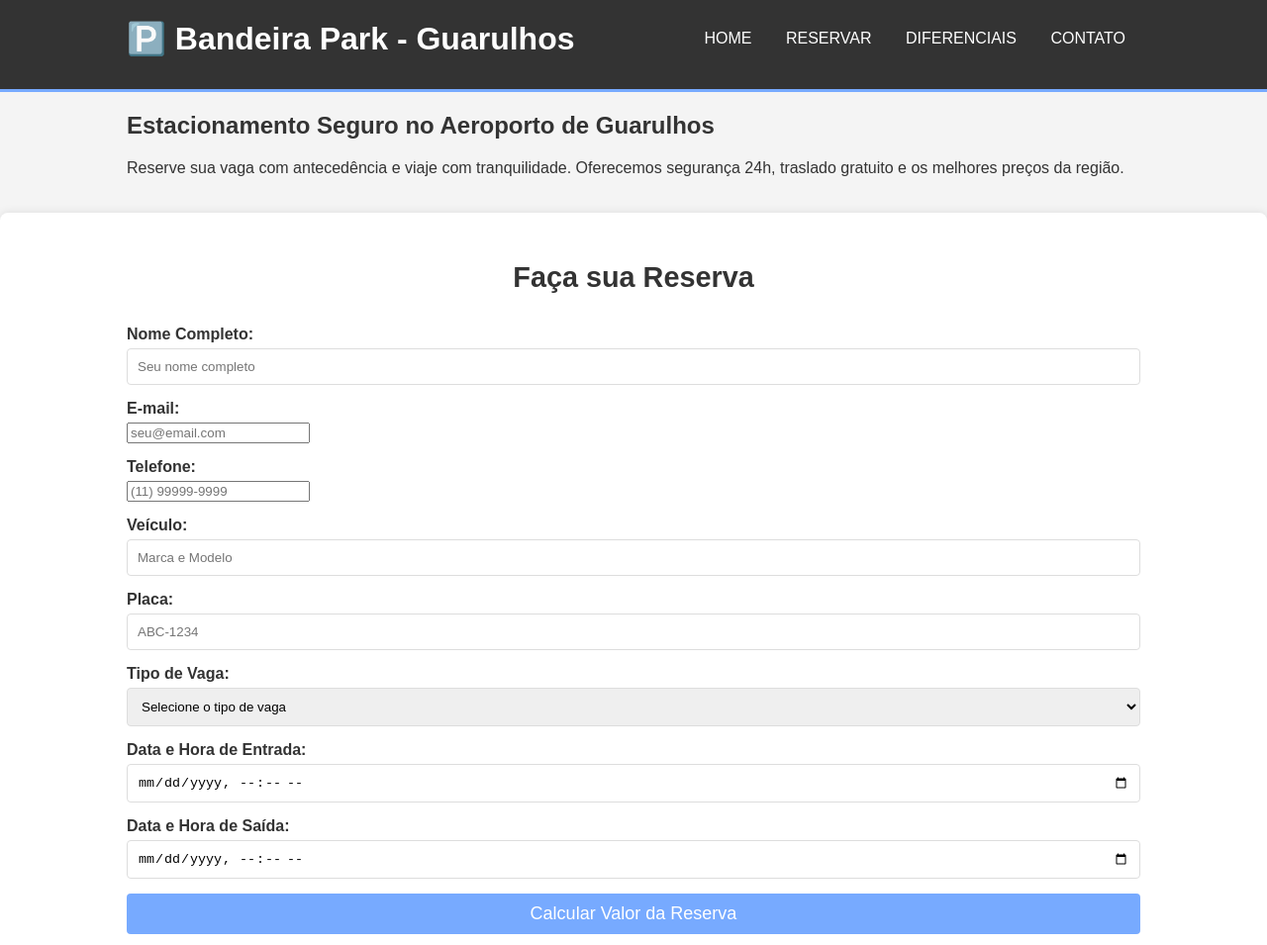
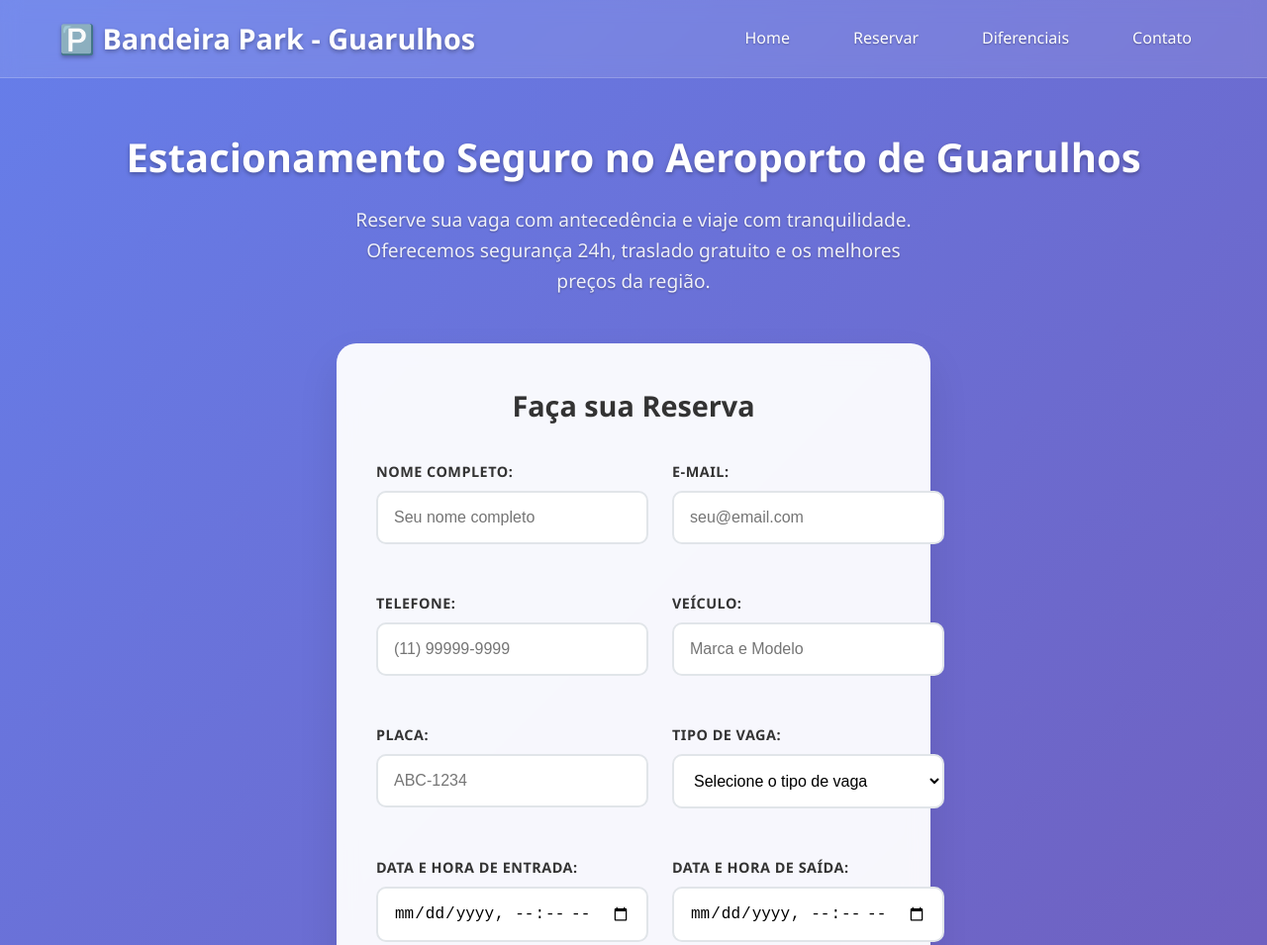
Before and after one commit to checkouttestste12/estacionamento, a plain HTML site: page index.html in a window 1280 px wide. Shown: the top 955 px of the page at 99% size. Drawn offline with Linux system fonts and the light colour scheme.

Commit message:
Update style.css

```diff
--- a/style.css
+++ b/style.css
@@ -1,112 +1,272 @@
-body {
-    font-family: Arial, sans-serif;
+* {
     margin: 0;
     padding: 0;
-    background-color: #f4f4f4;
+    box-sizing: border-box;
+}
+
+body {
+    font-family: 'Segoe UI', Tahoma, Geneva, Verdana, sans-serif;
+    line-height: 1.6;
     color: #333;
+    background: linear-gradient(135deg, #667eea 0%, #764ba2 100%);
+    min-height: 100vh;
 }
 
 .container {
-    width: 80%;
-    margin: auto;
-    overflow: hidden;
+    max-width: 1200px;
+    margin: 0 auto;
+    padding: 0 20px;
 }
 
+/* Header Styles */
 header {
-    background: #333;
-    color: #fff;
-    padding-top: 20px;
-    min-height: 70px;
-    border-bottom: #77aaff 3px solid;
+    background: rgba(255, 255, 255, 0.1);
+    backdrop-filter: blur(10px);
+    border-bottom: 1px solid rgba(255, 255, 255, 0.2);
+    padding: 1rem 0;
+    position: sticky;
+    top: 0;
+    z-index: 100;
+}
+
+.header-content {
+    display: flex;
+    justify-content: space-between;
+    align-items: center;
 }
 
 header h1 {
-    float: left;
-    margin: 0;
+    color: white;
+    font-size: 1.8rem;
+    font-weight: 700;
+    text-shadow: 0 2px 4px rgba(0,0,0,0.3);
 }
 
-header nav {
-    float: right;
-    margin-top: 10px;
+header nav ul {
+    display: flex;
+    list-style: none;
+    gap: 2rem;
 }
 
-header ul {
-    margin: 0;
-    padding: 0;
-    list-style: none;
+header nav a {
+    color: white;
+    text-decoration: none;
+    font-weight: 500;
+    padding: 0.5rem 1rem;
+    border-radius: 25px;
+    transition: all 0.3s ease;
+    text-shadow: 0 1px 2px rgba(0,0,0,0.3);
 }
 
-header li {
-    display: inline;
-    padding: 0 15px;
+header nav a:hover {
+    background: rgba(255, 255, 255, 0.2);
+    transform: translateY(-2px);
 }
 
-header a {
-    color: #fff;
-    text-decoration: none;
-    text-transform: uppercase;
-    font-size: 16px;
+/* Main Content */
+main {
+    padding: 3rem 0;
 }
 
-header a:hover {
-    color: #77aaff;
-    font-weight: bold;
+.hero-section {
+    text-align: center;
+    margin-bottom: 3rem;
 }
 
-#reserva {
-    padding: 20px 0;
-    background: #fff;
-    margin-top: 20px;
-    border-radius: 8px;
-    box-shadow: 0 0 10px rgba(0, 0, 0, 0.1);
+.hero-section h2 {
+    color: white;
+    font-size: 2.5rem;
+    margin-bottom: 1rem;
+    text-shadow: 0 2px 4px rgba(0,0,0,0.3);
 }
 
-#reserva h2 {
-    text-align: center;
-    color: #333;
-    margin-bottom: 20px;
+.hero-section p {
+    color: rgba(255, 255, 255, 0.9);
+    font-size: 1.2rem;
+    max-width: 600px;
+    margin: 0 auto;
+    text-shadow: 0 1px 2px rgba(0,0,0,0.3);
 }
 
-#form-reserva .form-group {
-    margin-bottom: 15px;
+/* Form Styles */
+.form-container {
+    background: rgba(255, 255, 255, 0.95);
+    backdrop-filter: blur(10px);
+    border-radius: 20px;
+    padding: 2.5rem;
+    box-shadow: 0 20px 40px rgba(0, 0, 0, 0.1);
+    max-width: 600px;
+    margin: 0 auto;
 }
 
-#form-reserva label {
-    display: block;
-    margin-bottom: 5px;
-    font-weight: bold;
+.form-grid {
+    display: grid;
+    grid-template-columns: 1fr 1fr;
+    gap: 1.5rem;
+    margin-bottom: 2rem;
 }
 
-#form-reserva input[type="text"],
-#form-reserva input[type="datetime-local"],
-#form-reserva select {
-    width: 100%;
-    padding: 10px;
-    border: 1px solid #ddd;
-    border-radius: 4px;
-    box-sizing: border-box;
+.form-group {
+    margin-bottom: 1.5rem;
 }
 
-#form-reserva button {
-    display: block;
-    width: 100%;
-    padding: 10px;
-    background: #77aaff;
-    color: #fff;
-    border: 0;
-    border-radius: 4px;
-    cursor: pointer;
-    font-size: 18px;
+.form-group.full-width {
+    grid-column: 1 / -1;
 }
 
-#form-reserva button:hover {
-    background: #5588dd;
+.form-group label {
+    display: block;
+    margin-bottom: 0.5rem;
+    font-weight: 600;
+    color: #333;
+    font-size: 0.9rem;
+    text-transform: uppercase;
+    letter-spacing: 0.5px;
 }
 
+.form-group input,
+.form-group select {
+    width: 100%;
+    padding: 1rem;
+    border: 2px solid #e1e5e9;
+    border-radius: 10px;
+    font-size: 1rem;
+    transition: all 0.3s ease;
+    background: white;
+}
+
+.form-group input:focus,
+.form-group select:focus {
+    outline: none;
+    border-color: #667eea;
+    box-shadow: 0 0 0 3px rgba(102, 126, 234, 0.1);
+    transform: translateY(-2px);
+}
+
+.btn-primary {
+    width: 100%;
+    padding: 1.2rem;
+    background: linear-gradient(135deg, #667eea 0%, #764ba2 100%);
+    color: white;
+    border: none;
+    border-radius: 10px;
+    font-size: 1.1rem;
+    font-weight: 600;
+    cursor: pointer;
+    transition: all 0.3s ease;
+    text-transform: uppercase;
+    letter-spacing: 1px;
+    box-shadow: 0 10px 20px rgba(102, 126, 234, 0.3);
+}
+
+.btn-primary:hover {
+    transform: translateY(-3px);
+    box-shadow: 0 15px 30px rgba(102, 126, 234, 0.4);
+}
+
+.btn-primary:active {
+    transform: translateY(-1px);
+}
+
+/* Features Section */
+.features {
+    margin-top: 4rem;
+    padding: 3rem 0;
+}
+
+.features h3 {
+    text-align: center;
+    color: white;
+    font-size: 2rem;
+    margin-bottom: 2rem;
+    text-shadow: 0 2px 4px rgba(0,0,0,0.3);
+}
+
+.features-grid {
+    display: grid;
+    grid-template-columns: repeat(auto-fit, minmax(250px, 1fr));
+    gap: 2rem;
+    margin-top: 2rem;
+}
+
+.feature-card {
+    background: rgba(255, 255, 255, 0.1);
+    backdrop-filter: blur(10px);
+    border-radius: 15px;
+    padding: 2rem;
+    text-align: center;
+    border: 1px solid rgba(255, 255, 255, 0.2);
+    transition: all 0.3s ease;
+}
+
+.feature-card:hover {
+    transform: translateY(-5px);
+    background: rgba(255, 255, 255, 0.15);
+}
+
+.feature-icon {
+    font-size: 3rem;
+    margin-bottom: 1rem;
+}
+
+.feature-card h4 {
+    color: white;
+    font-size: 1.3rem;
+    margin-bottom: 1rem;
+    text-shadow: 0 1px 2px rgba(0,0,0,0.3);
+}
+
+.feature-card p {
+    color: rgba(255, 255, 255, 0.9);
+    text-shadow: 0 1px 2px rgba(0,0,0,0.3);
+}
+
+/* Footer */
 footer {
-    padding: 20px;
-    margin-top: 20px;
-    color: #fff;
-    background-color: #333;
+    background: rgba(0, 0, 0, 0.3);
+    backdrop-filter: blur(10px);
+    color: white;
     text-align: center;
+    padding: 2rem 0;
+    margin-top: 4rem;
+    border-top: 1px solid rgba(255, 255, 255, 0.1);
 }
+
+/* Responsive Design */
+@media (max-width: 768px) {
+    .header-content {
+        flex-direction: column;
+        gap: 1rem;
+    }
+
+    .hero-section h2 {
+        font-size: 2rem;
+    }
+
+    .form-grid {
+        grid-template-columns: 1fr;
+    }
+
+    .form-container {
+        padding: 1.5rem;
+        margin: 0 1rem;
+    }
+
+    .features-grid {
+        grid-template-columns: 1fr;
+    }
+}
+
+@media (max-width: 480px) {
+    header h1 {
+        font-size: 1.4rem;
+    }
+
+    .hero-section h2 {
+        font-size: 1.8rem;
+    }
+
+    .hero-section p {
+        font-size: 1rem;
+    }
+}
```
